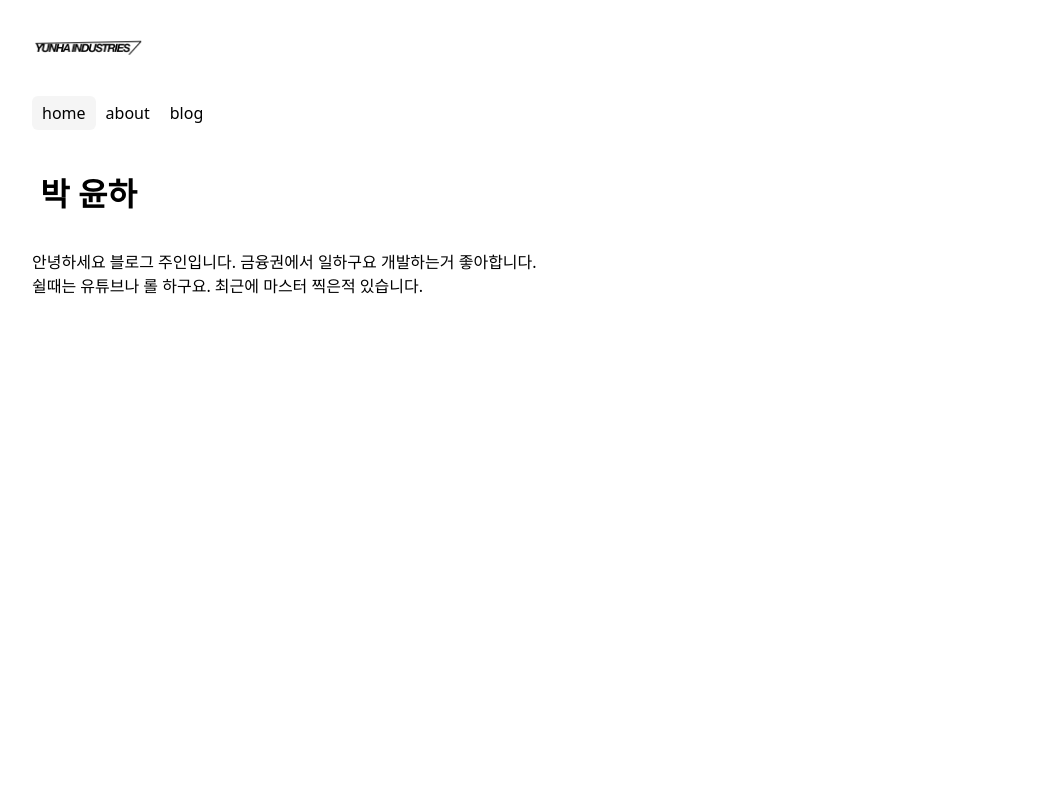
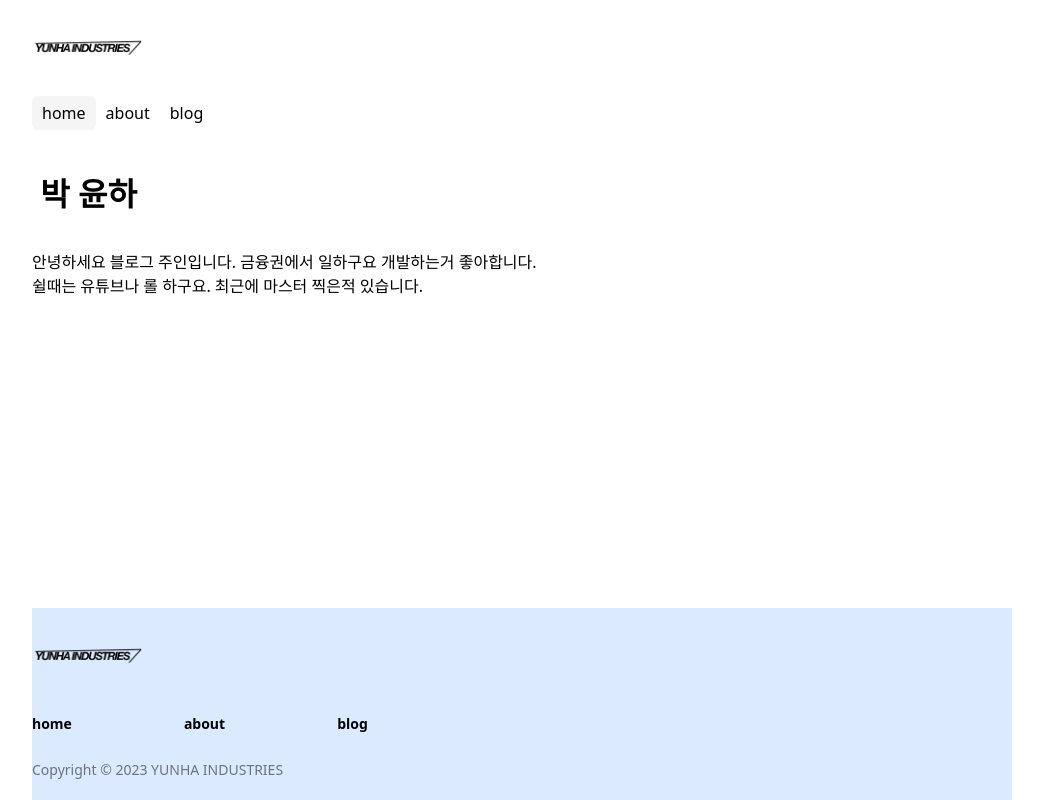
Before and after one commit to llighter/parkyunha.com, a Next.js app: page / in a window 1280 px wide. Shown: the whole page, without its empty margins (118-1161 px from the left). Built offline with nearby package versions, Linux system fonts and the light colour scheme.

Commit message:
component: footer 만들기(#11)

```diff
--- a/app/globals.css
+++ b/app/globals.css
@@ -125,3 +125,23 @@ table {
 [data-rehype-pretty-code-title] + pre {
     @apply mt-0 rounded-t-none border-t-0;
 }
+
+html, body {
+  height: 100%;
+  padding: 0;
+  margin: 0;
+}
+aside, .my-f {
+  @apply grow-0 shrink-0;
+}
+
+/* footer style start */
+.my-f li {
+  @apply border-b border-solid border-gray-300 leading-10 tablet:mx-14 tablet:border-none;
+}
+.my-f li:first-child {
+  @apply border-t leading-10 tablet:ml-0;
+}
+.my-f li:hover {
+  @apply underline;
+}
--- a/app/layout.tsx
+++ b/app/layout.tsx
@@ -1,3 +1,4 @@
+import Footer from "@/components/footer";
 import "./globals.css";
 import Sidebar from "@/components/sidebar";
 
@@ -14,8 +15,11 @@ export default function RootLayout({
   return (
     <html lang="ko">
       <body className={`flex flex-col antialiased`}>
-        <Sidebar />
-        <main>{children}</main>
+        <div className="wrapper min-h-full grid grid-rows-[auto_1fr_auto]">
+          <Sidebar />
+          <main>{children}</main>
+          <Footer />
+        </div>
       </body>
     </html>
   );
--- /dev/null
+++ b/components/footer.tsx
@@ -0,0 +1,25 @@
+import Link from "next/link";
+
+function Logo() {
+  return (
+    <Link href={`/`} aria-label={`Park Yunha`}>
+      <img className={`h-24 w-28`} src={`/images/logo.svg`} />
+    </Link>
+  );
+}
+
+export default function Footer() {
+  return (
+    <footer className="my-f mx-auto w-87.5 max-w-[366px] tablet:w-full tablet:max-w-screen-tablet_inner laptop:max-w-screen-laptop_inner bg-blue-100">
+      <div>
+        <Logo />
+        <ul className="text-sm font-semibold tablet:flex laptop:flex">
+          <li><a href="/">home</a></li>
+          <li><a href="/about">about</a></li>
+          <li><a href="/blog">blog</a></li>
+        </ul>
+      </div>
+      <div className="text-sm text-gray-500 py-4 pb-5">Copyright &copy; 2023 YUNHA INDUSTRIES</div>
+    </footer>
+  )
+}
```
